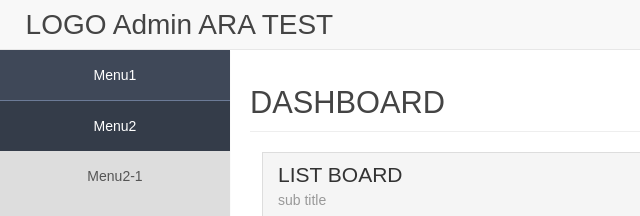
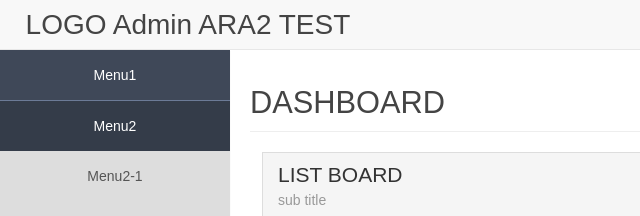
Before and after one commit to an-ji-hun/stick, a plain HTML site: page index.html in a window 1280 px wide. Shown: the top 216 px of the page, 0-640 px from the left. Drawn offline with Linux system fonts and the light colour scheme; files whose address does not match are found by name.

Commit message:
아라테스트2

```diff
--- a/index.html
+++ b/index.html
@@ -33,7 +33,7 @@
 <div id="wrap">
 	<header id="header">
       <h2 class="skip hide">Main menu area</h2>
-  		<h1 class="logo"><a href="#none">LOGO Admin ARA TEST</a></h1>
+  		<h1 class="logo"><a href="#none">LOGO Admin ARA2 TEST</a></h1>
       <!-- utill -->
       <div class="utill">
         <a href="#none">home</a>
```
